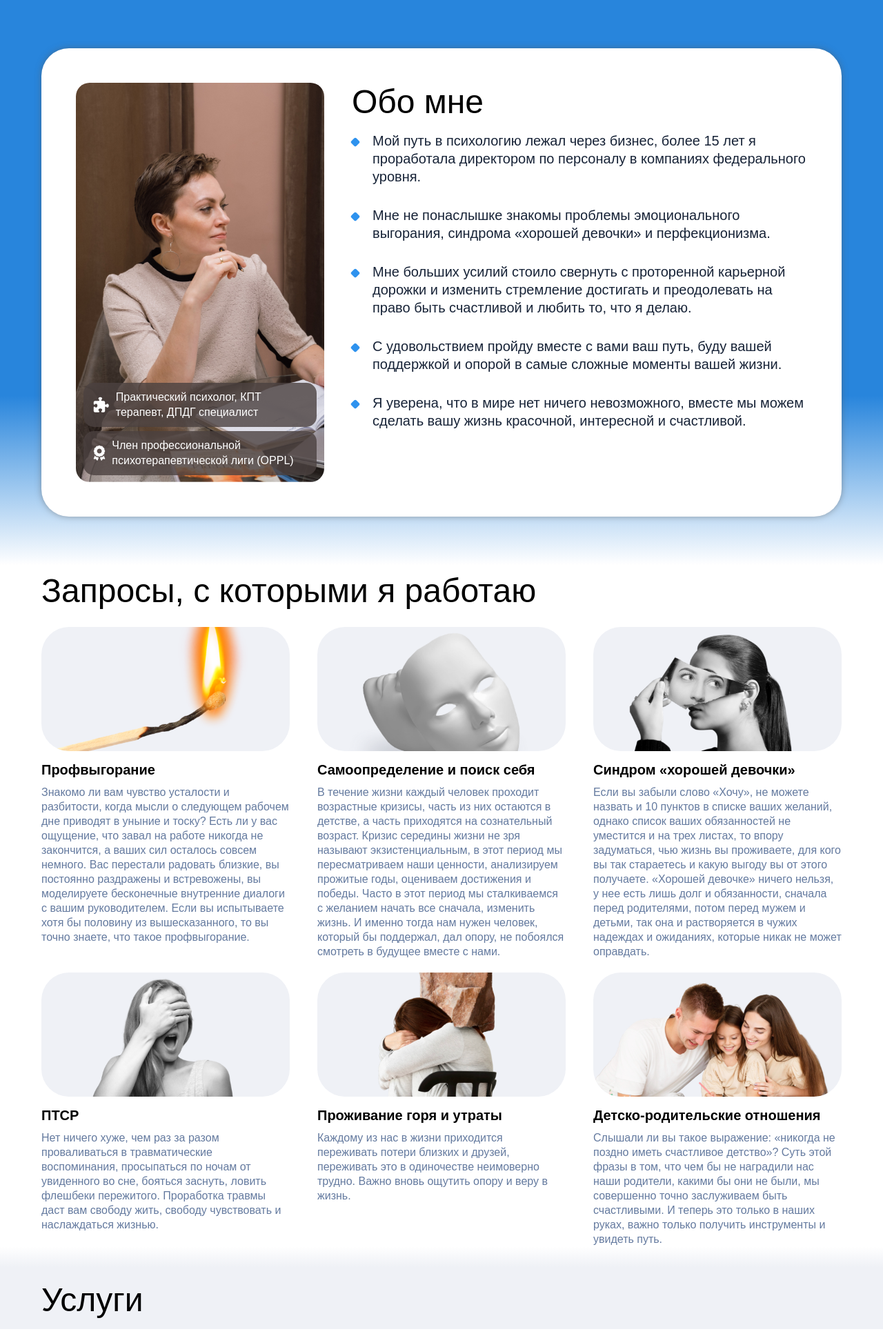
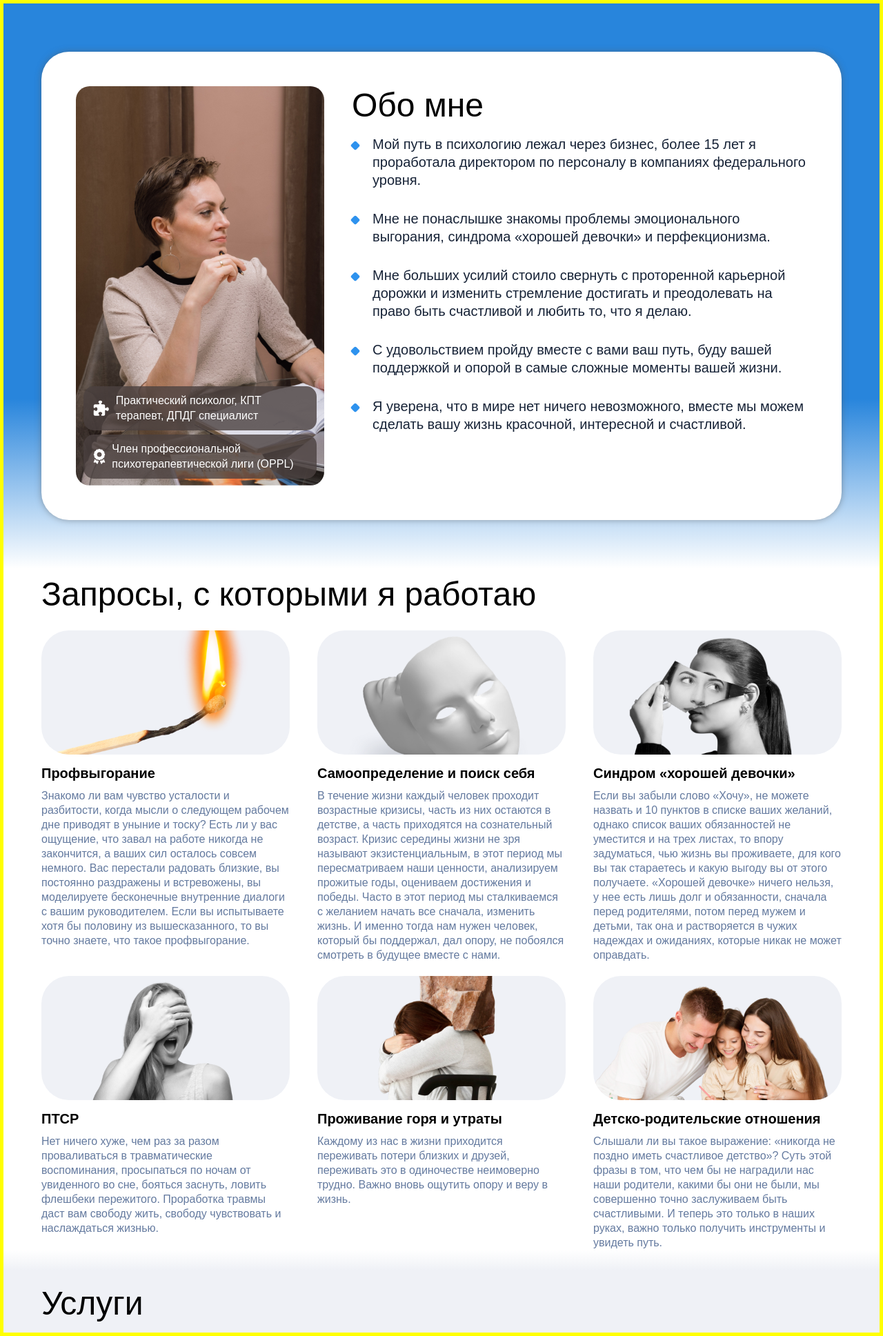
Before and after one commit to Nepike/work_postovalova, a Django app: page / in a window 1280 px wide. Shown: the whole page at 69% size. Run offline with Django 5.2, Linux system fonts and the light colour scheme; parts of the project's set-up code (start-up, migrations or seed data) failed here and were passed over; some libraries are stand-ins or nearby versions; some web fonts are replaced.

Commit message:
deploy test6

```diff
--- a/core/static/core/css/home.css
+++ b/core/static/core/css/home.css
@@ -13,6 +13,7 @@
 body {
     margin: 0;
     padding: 0;
+    border: 5px solid yellow;
 }
 
 
```
